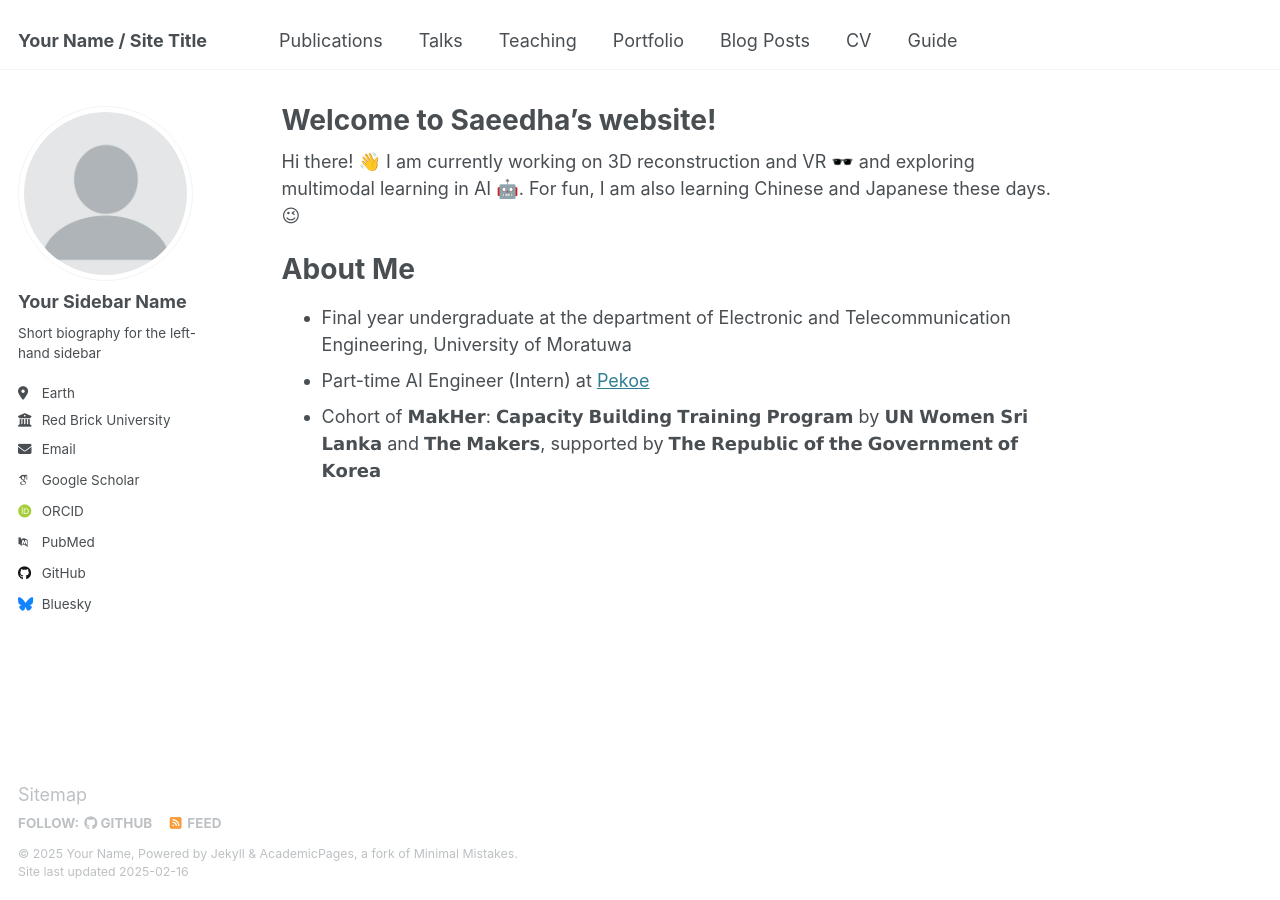
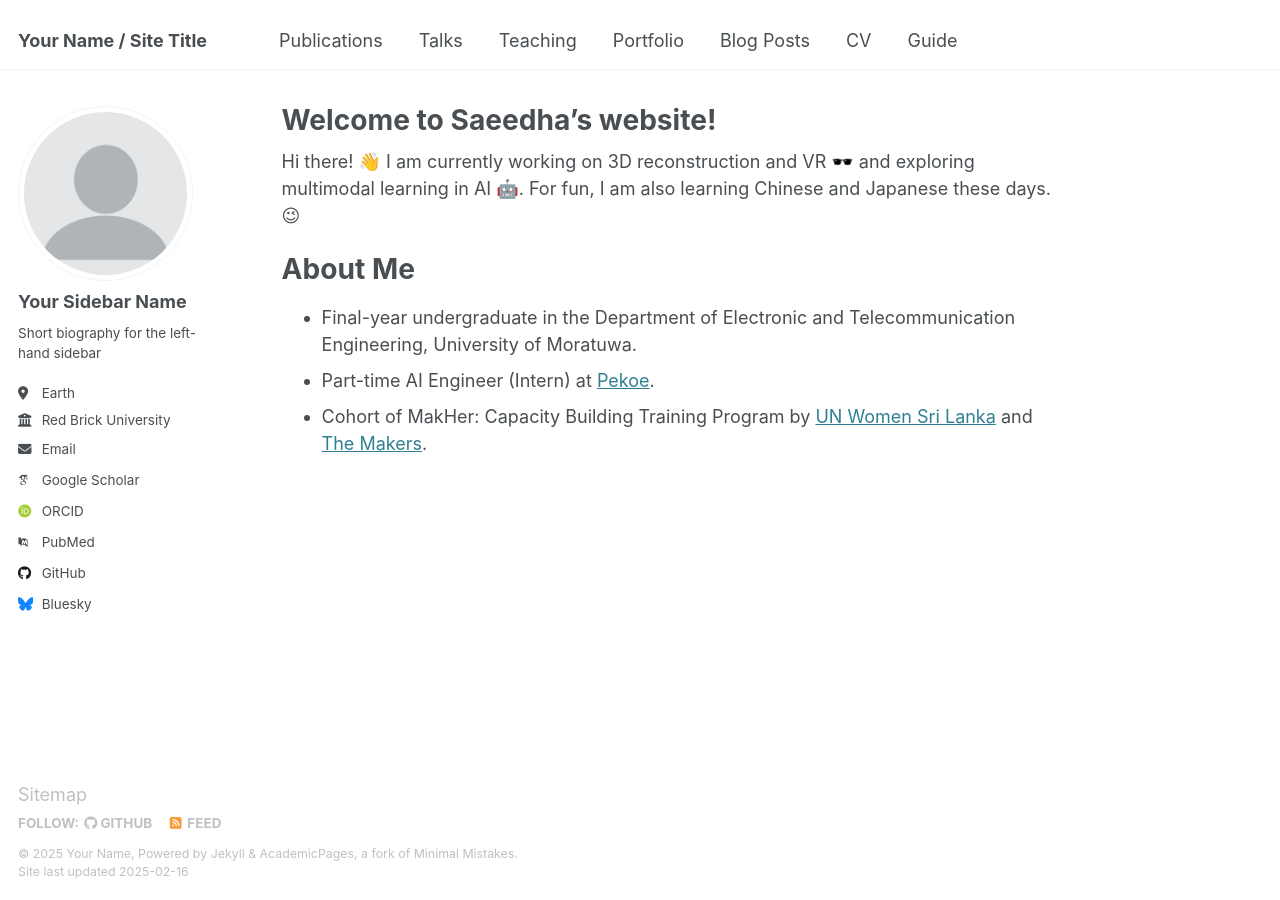
Before and after one commit to Saeedha-N/saeedha-n.github.io, a Jekyll site: the page built from _pages/about.md, in a window 1280 px wide. Built offline with Jekyll 4.4.1, drawn with Linux system fonts in a browser that asks for light colours; some web fonts are replaced.

Commit message:
Update about.md

```diff
--- a/_pages/about.md
+++ b/_pages/about.md
@@ -11,6 +11,6 @@ Hi there! 👋 I am currently working on 3D reconstruction and VR 🕶️ and ex
 
 About Me
 ======
-- Final year undergraduate at the department of Electronic and Telecommunication Engineering, University of Moratuwa
-- Part-time AI Engineer (Intern) at [Pekoe](https://www.pekoe.ai/)
-- Cohort of 𝗠𝗮𝗸𝗛𝗲𝗿: 𝗖𝗮𝗽𝗮𝗰𝗶𝘁𝘆 𝗕𝘂𝗶𝗹𝗱𝗶𝗻𝗴 𝗧𝗿𝗮𝗶𝗻𝗶𝗻𝗴 𝗣𝗿𝗼𝗴𝗿𝗮𝗺 by 𝗨𝗡 𝗪𝗼𝗺𝗲𝗻 𝗦𝗿𝗶 𝗟𝗮𝗻𝗸𝗮 and 𝗧𝗵𝗲 𝗠𝗮𝗸𝗲𝗿𝘀, supported by 𝗧𝗵𝗲 𝗥𝗲𝗽𝘂𝗯𝗹𝗶𝗰 𝗼𝗳 𝘁𝗵𝗲 𝗚𝗼𝘃𝗲𝗿𝗻𝗺𝗲𝗻𝘁 𝗼𝗳 𝗞𝗼𝗿𝗲𝗮
+- Final-year undergraduate in the Department of Electronic and Telecommunication Engineering, University of Moratuwa.
+- Part-time AI Engineer (Intern) at [Pekoe](https://www.pekoe.ai/).
+- Cohort of MakHer: Capacity Building Training Program by [UN Women Sri Lanka](https://asiapacific.unwomen.org/en/countries/sri-lanka) and [The Makers](https://www.themakers.global/).
```
